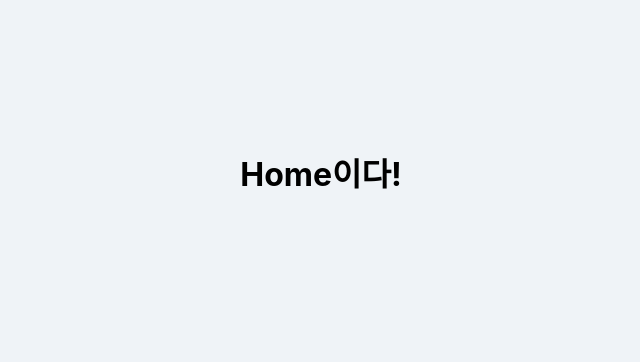
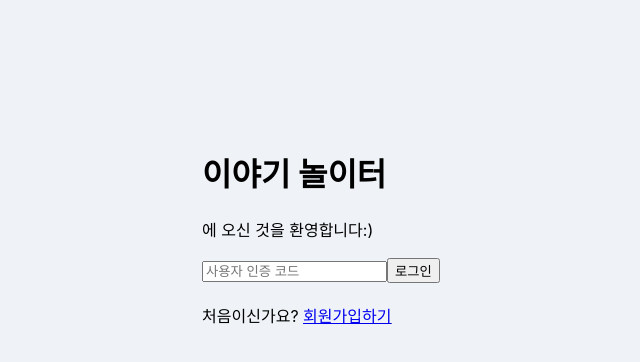
Before and after one commit to suminl22/talkative-fairy-tale-front, a React (Create React App) app: page / in a window 1280 px wide. Shown: the top 362 px of the page, without its empty margins (319-959 px from the left). Built offline with nearby package versions, Linux system fonts and the light colour scheme.

Commit message:
i'm stuck with routing

```diff
--- a/src/App.js
+++ b/src/App.js
@@ -1,10 +1,10 @@
 import React from 'react';
 import './App.css';
 import {
-  BrowserRouter as Router,
+  BrowserRouter,
+  Routes,
   Switch,
-  Route,
-  Link
+  Route
 } from "react-router-dom";
 import Login from "./routes/Login";
 import SignUp from './routes/SignUp';
@@ -12,19 +12,19 @@ import Home from './routes/Home';
 
 function App() {
   return (
-    <Router>
+    <BrowserRouter>
     <Switch>
-        <Route path="/login">
+      <Route path="/">
         <Login />
       </Route>
       <Route path="/signUp">
         <SignUp />
       </Route>
-        <Route path="/">
+      <Route path="/home">
         <Home />
       </Route>
     </Switch>
-    </Router>
+    </BrowserRouter>
   );
 }
 
--- a/src/routes/Login.js
+++ b/src/routes/Login.js
@@ -7,22 +7,22 @@ const Login = () => {
     const [error, setError] = useState('');
 
     // 입력값 변경 시 처리 함수
-    const handleChange = (e) => {
-        const { value } = e.target;
-        // 영문자와 숫자로 이루어진 6자리 문자열인지 검사
-        if (/^[A-Za-z0-9]{6}$/.test(value) || value === '') {
-            setAuthCode(value);
-            setError(''); // 에러 메시지 초기화
-        } else {
-            setError('영문자와 숫자만 사용하여 6자리를 입력해주세요.');
-        }
+    const handleChange = (event) => {
+        setAuthCode(event.target.value);
     };
 
     // 폼 제출 시 처리 함수
-    const handleSubmit = (e) => {
-        e.preventDefault();
+    const handleSubmit = (event) => {
+        event.preventDefault();
         // 여기에 로그인 처리 로직 추가
-        alert(`사용자 인증 코드: ${authCode}`);
+        // 영문자와 숫자로 이루어진 6자리 문자열인지 검사
+        if (/^[A-Za-z0-9]{6}$/.test(authCode) || authCode === '') {
+            alert(`사용자 인증 코드: ${authCode}`);
+            setError(''); // 성공한 경우 에러 메시지를 초기화합니다.
+        } else {
+            setError('영문자와 숫자만 사용하여 6자리를 입력해주세요.');
+            setAuthCode('');
+        }
     };
 
     return (
```
Also changed, not shown: package.json (+7 -2 lines), src/components/Header.js (added, +21 -0 lines), 1 other file (tests, documents, lock files or other folders). Lines whose indentation alone changed are shown as unchanged.
